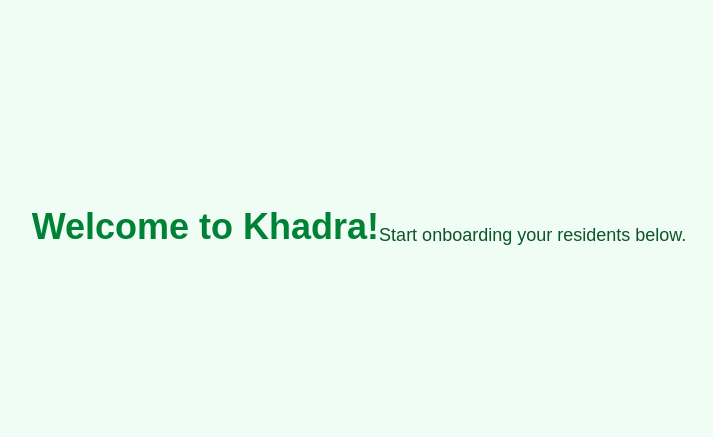
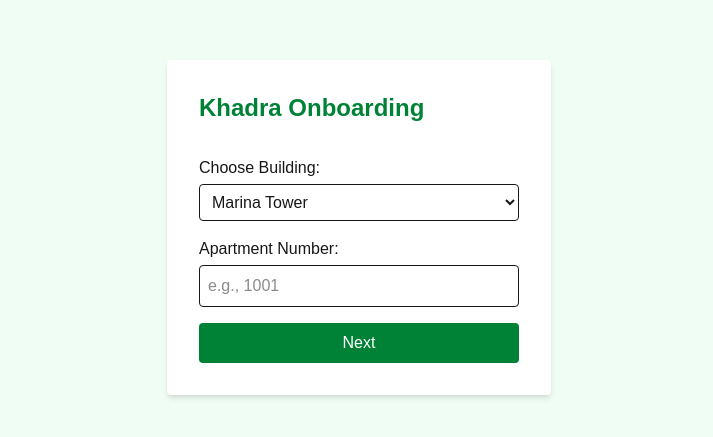
Before and after one commit to kkaytech/khadra, a Next.js app: page / in a window 1280 px wide. Shown: the part 173-610 px from the top of the page, without its empty margins (281-994 px from the left). Built offline with nearby package versions, Linux system fonts and the light colour scheme.

Commit message:
mock done

```diff
--- /dev/null
+++ b/app/mockData.ts
@@ -0,0 +1,89 @@
+// app/mockData.ts
+
+// List of buildings
+export const buildings = [
+  { id: 1, name: "Marina Tower" },
+  { id: 2, name: "Skyline Heights" },
+  { id: 3, name: "Sunset Residences" }
+];
+
+// Apartments with initial readings
+export const apartments = [
+  {
+    number: "1001",
+    buildingId: 1,
+    resident: "You",
+    lastReading: { electricity: 10250, water: 850 }
+  },
+  {
+    number: "1002",
+    buildingId: 1,
+    resident: "Sam",
+    lastReading: { electricity: 10170, water: 900 }
+  },
+  {
+    number: "1003",
+    buildingId: 1,
+    resident: "Maha",
+    lastReading: { electricity: 10015, water: 760 }
+  },
+  {
+    number: "1501",
+    buildingId: 2,
+    resident: "Sara",
+    lastReading: { electricity: 9000, water: 1000 }
+  },
+  {
+    number: "210",
+    buildingId: 3,
+    resident: "Fahad",
+    lastReading: { electricity: 7500, water: 450 }
+  }
+  // Add more apartments as needed for realistic competition!
+];
+
+// Pre-generated leaderboard entries for the demo
+export const leaderboard = [
+  // For Marina Tower (buildingId 1)
+  { number: "1002", resident: "Sam", consumption: 120, rank: 1, buildingId: 1 },
+  { number: "1003", resident: "Maha", consumption: 150, rank: 2, buildingId: 1 },
+  { number: "1001", resident: "You", consumption: 170, rank: 3, buildingId: 1 },
+  // Add more fake competitors to fill the leaderboard if needed
+  { number: "1004", resident: "Amit", consumption: 185, rank: 4, buildingId: 1 },
+  { number: "1005", resident: "Laila", consumption: 190, rank: 5, buildingId: 1 }
+];
+
+// Building-wide monthly reduction goals (for the progress bar/rewards)
+export const buildingGoals = [
+  {
+    buildingId: 1,
+    currentReduction: 4.2,  // Percentage reduction so far this month
+    targetReduction: 5.0    // Target percentage for reward
+  },
+  {
+    buildingId: 2,
+    currentReduction: 2.8,
+    targetReduction: 5.0
+  },
+  {
+    buildingId: 3,
+    currentReduction: 3.5,
+    targetReduction: 5.0
+  }
+];
+
+// Rewards (community and top performer)
+export const rewards = [
+  {
+    type: "Community",
+    description: "20% off at the Lobby Cafe",
+    unlockAt: 5, // Building must hit 5% reduction
+    unlocked: false
+  },
+  {
+    type: "Top Performer",
+    description: "Free Month of Valet Parking",
+    unlockAt: 1, // 1st place in leaderboard
+    unlocked: false
+  }
+];
--- a/app/page.tsx
+++ b/app/page.tsx
@@ -1,12 +1,128 @@
+"use client";
+import { useState } from "react";
+import { buildings, apartments } from "./mockData";
+
 export default function Home() {
+  const [buildingId, setBuildingId] = useState(buildings[0].id);
+  const [apartment, setApartment] = useState("");
+  const [step, setStep] = useState<"onboarding" | "meter">("onboarding");
+
+  const [meterData, setMeterData] = useState({ electricity: "", water: "" });
+
+  // Find the user's previous readings, or default values
+  const prevApartment = apartments.find(
+    (a) => a.number === apartment && a.buildingId === buildingId
+  );
+
+  const handleSubmit = (e: React.FormEvent) => {
+    e.preventDefault();
+    setStep("meter");
+    // You can store user's info in state/context here for later use
+  };
+
+  const handleMeterSubmit = (e: React.FormEvent) => {
+    e.preventDefault();
+    // In a real app, you'd update leaderboard/mocks here
+    alert(
+      `Meter Reading Submitted!\nElectricity: ${meterData.electricity}\nWater: ${meterData.water}`
+    );
+    // Proceed to leaderboard or results screen
+  };
+
   return (
     <div className="flex min-h-screen items-center justify-center bg-green-50">
-      <h1 className="text-4xl font-bold text-green-700">
-        Welcome to Khadra!
-      </h1>
-      <p className="text-lg text-green-900 mt-4">
-        Start onboarding your residents below.
-      </p>
+      {step === "onboarding" ? (
+        <form
+          className="bg-white p-8 rounded shadow-md flex flex-col gap-4 w-full max-w-sm"
+          onSubmit={handleSubmit}
+        >
+          <h1 className="text-2xl font-bold text-green-700 mb-4">
+            Khadra Onboarding
+          </h1>
+          <label>
+            Choose Building:
+            <select
+              className="block w-full mt-1 p-2 border rounded"
+              value={buildingId}
+              onChange={(e) => setBuildingId(Number(e.target.value))}
+            >
+              {buildings.map((b) => (
+                <option key={b.id} value={b.id}>
+                  {b.name}
+                </option>
+              ))}
+            </select>
+          </label>
+          <label>
+            Apartment Number:
+            <input
+              type="text"
+              className="block w-full mt-1 p-2 border rounded"
+              value={apartment}
+              onChange={(e) => setApartment(e.target.value)}
+              placeholder="e.g., 1001"
+              required
+            />
+          </label>
+          <button
+            type="submit"
+            className="bg-green-700 text-white px-4 py-2 rounded"
+          >
+            Next
+          </button>
+        </form>
+      ) : (
+        <form
+          className="bg-white p-8 rounded shadow-md flex flex-col gap-4 w-full max-w-sm"
+          onSubmit={handleMeterSubmit}
+        >
+          <h1 className="text-2xl font-bold text-green-700 mb-4">
+            Submit Meter Readings
+          </h1>
+          <label>
+            Electricity Meter:
+            <input
+              type="number"
+              className="block w-full mt-1 p-2 border rounded"
+              value={meterData.electricity}
+              onChange={(e) =>
+                setMeterData((d) => ({
+                  ...d,
+                  electricity: e.target.value,
+                }))
+              }
+              placeholder={
+                prevApartment?.lastReading.electricity?.toString() || "Previous"
+              }
+              required
+            />
+          </label>
+          <label>
+            Water Meter:
+            <input
+              type="number"
+              className="block w-full mt-1 p-2 border rounded"
+              value={meterData.water}
+              onChange={(e) =>
+                setMeterData((d) => ({
+                  ...d,
+                  water: e.target.value,
+                }))
+              }
+              placeholder={
+                prevApartment?.lastReading.water?.toString() || "Previous"
+              }
+              required
+            />
+          </label>
+          <button
+            type="submit"
+            className="bg-green-700 text-white px-4 py-2 rounded"
+          >
+            Submit
+          </button>
+        </form>
+      )}
     </div>
   );
 }
```
